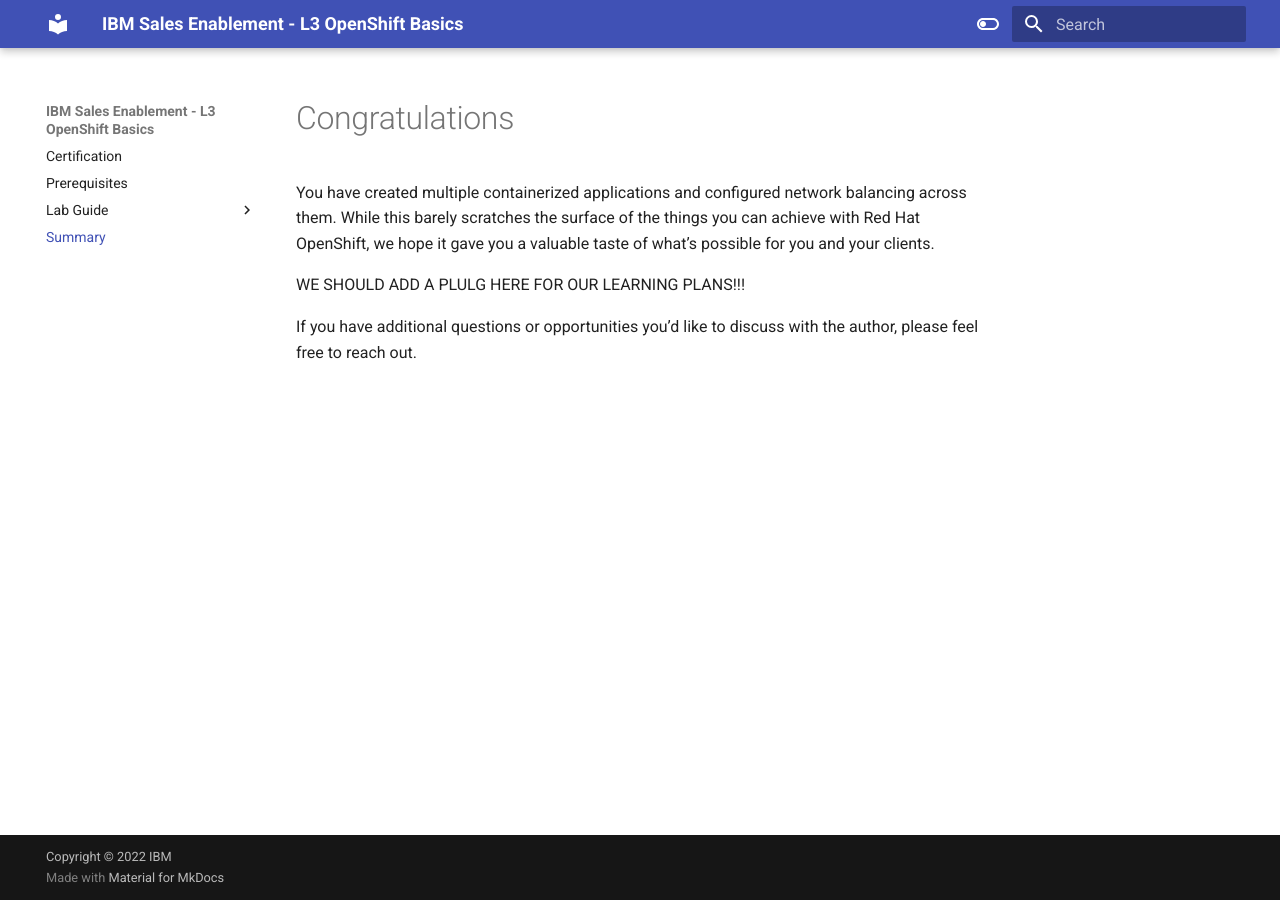
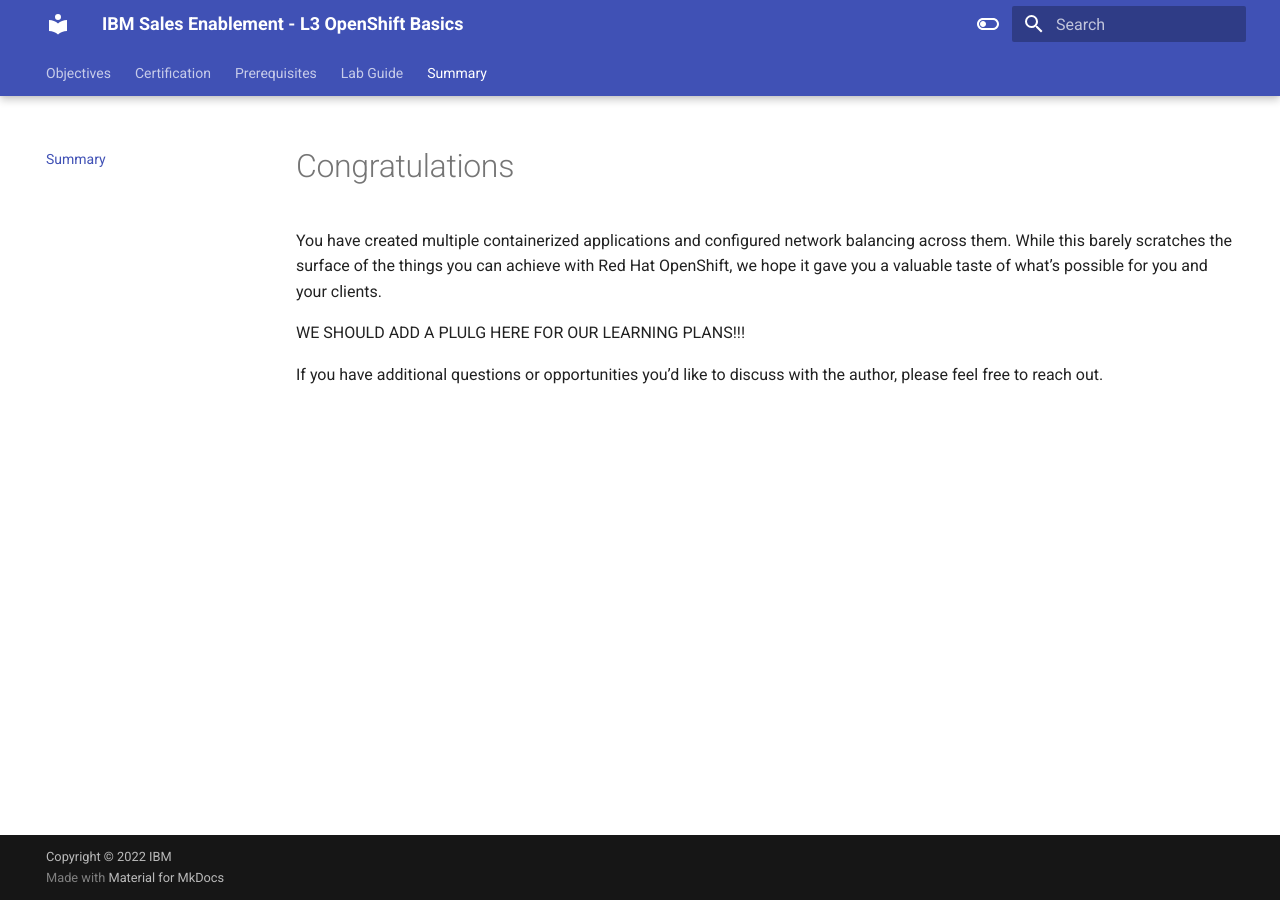
Before and after one commit to IBM/SalesEnablement-L3-OpenShift, an MkDocs documentation site: the page built from docs/summary.md, in a window 1280 px wide. Built offline with MkDocs 1.6.1 and Material for MkDocs 9.7.7, drawn with Linux system fonts in a browser that asks for light colours.

Commit message:
update to navigation

```diff
--- a/mkdocs.yml
+++ b/mkdocs.yml
@@ -9,6 +9,7 @@
 docs_dir: docs
 
 nav:
+  - 'Objectives': 'objectives.md'
   - 'Certification': 'certification.md'
   - 'Prerequisites': 'prerequisites.md'
   - Lab Guide:
@@ -27,6 +28,12 @@
   features:
     - navigation.instant
     - navigation.tracking
+    - navigation.tabs
+    - navigation.tabs.sticky
+    - navigation.sections
+    - navigation.expand
+    - toc.follow
+    - toc.integrate
     - navigation.top
     - content.code.annotate
   palette:
```
